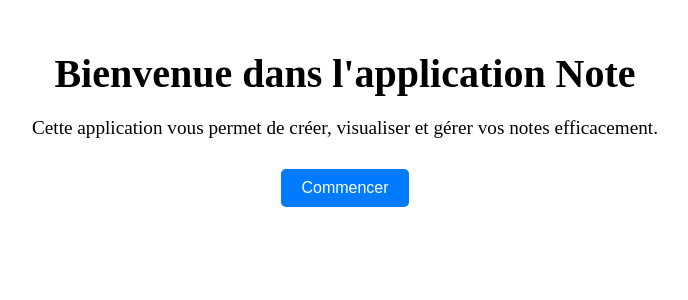
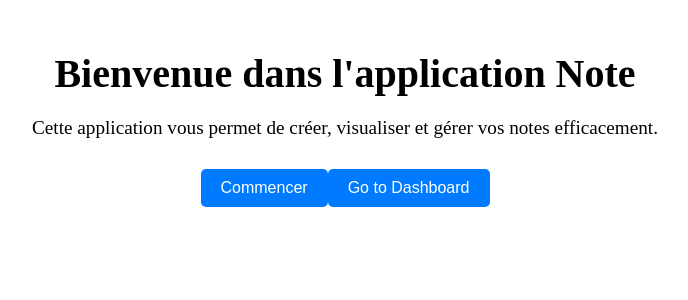
Before and after one commit to oussamaRhBL/copilotFun, an Angular app: page /home in a window 1280 px wide. Shown: the top 300 px of the page, without its empty margins (295-983 px from the left). Built offline with nearby package versions, Linux system fonts and the light colour scheme.

Commit message:
rectif of dependencies

```diff
--- a/src/app/app.routes.ts
+++ b/src/app/app.routes.ts
@@ -1,9 +1,12 @@
 import { Routes } from '@angular/router';
 import { HomeComponent } from './pages/home/home.component';
 import { NoteListComponent } from './pages/note-list/note-list.component';
+import {DashboardComponent} from './components/dashboard/dashboard.component';
 
 export const routes: Routes = [
   { path: '', redirectTo: '/home', pathMatch: 'full' },
   { path: 'home', component: HomeComponent },
-  { path: 'notes', component: NoteListComponent }
+  { path: 'notes', component: NoteListComponent },
+  { path: 'dashboard', component: DashboardComponent },
+
 ];
--- a/src/app/pages/home/home.component.html
+++ b/src/app/pages/home/home.component.html
@@ -2,4 +2,5 @@
   <h1>Bienvenue dans l'application Note</h1>
   <p>Cette application vous permet de créer, visualiser et gérer vos notes efficacement.</p>
   <button (click)="navigateToNotes()">Commencer</button>
+  <button (click)="navigateToDashboard()">Go to Dashboard</button>
 </div>
--- a/src/app/pages/home/home.component.ts
+++ b/src/app/pages/home/home.component.ts
@@ -14,4 +14,8 @@ export class HomeComponent {
   navigateToNotes() {
     this.router.navigate(['/notes']);
   }
+
+  navigateToDashboard() {
+    this.router.navigate(['/dashboard']);
+  }
 }
```
Also changed, not shown: src/app/app.component.ts (+5 -3 lines).
